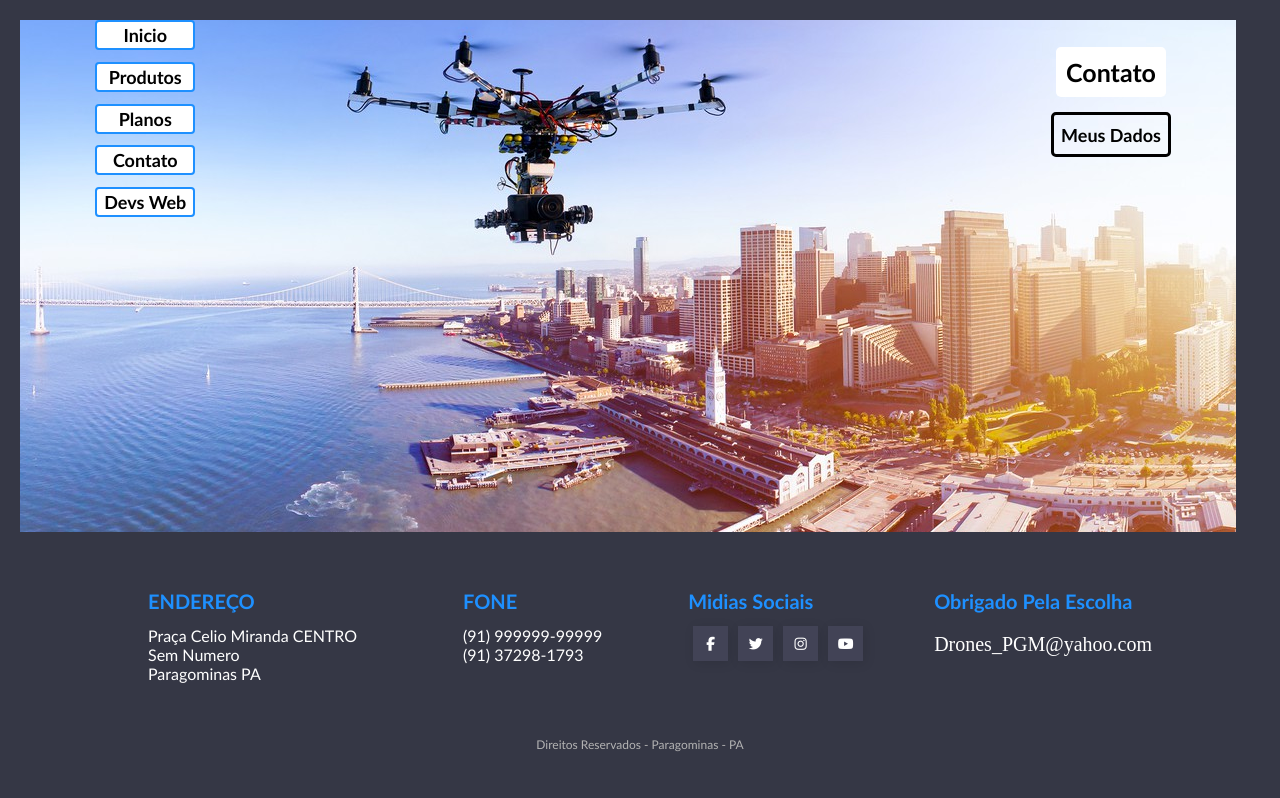
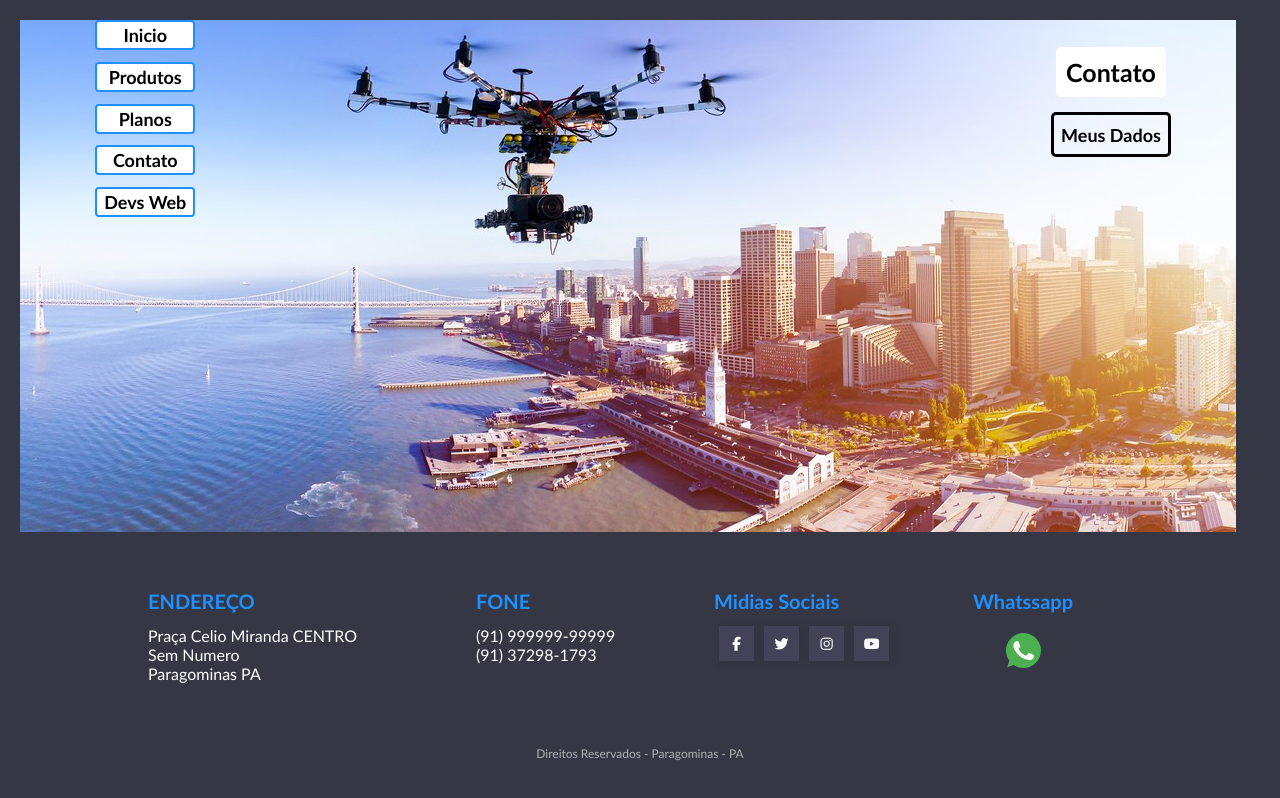
Before and after one commit to CarlosG2304/projeto-banco-de-dados, a website: page View/index-cont.html in a window 1280 px wide. Drawn offline with Linux system fonts and the light colour scheme.

Commit message:
Ajuste whatspp

```diff
--- a/View/index-cont.html
+++ b/View/index-cont.html
@@ -82,15 +82,24 @@
 
             <!-- pesquisa -->
             <div class="search">
-                <h1>Obrigado Pela Escolha</h1>
-                <p>Drones_PGM@yahoo.com</p>
+                <h1>Whatssapp</h1>
+                <p><a href="https://api.whatsapp.com/send?phone=5591999999999&text=Seja bem vindo a central de atendimento Drones Paragominas( FIP )"
+                        target="_blank">
+                        <svg enable-background="new 0 0 512 512" width="35" height="35" version="1.1"
+                            viewBox="0 0 512 512" xml:space="fixed" xmlns="http://www.w3.org/2000/svg">
+                            <path
+                                d="M256.064,0h-0.128l0,0C114.784,0,0,114.816,0,256c0,56,18.048,107.904,48.736,150.048l-31.904,95.104  l98.4-31.456C155.712,496.512,204,512,256.064,512C397.216,512,512,397.152,512,256S397.216,0,256.064,0z"
+                                fill="#4CAF50" />
+                            <path
+                                d="m405.02 361.5c-6.176 17.44-30.688 31.904-50.24 36.128-13.376 2.848-30.848 5.12-89.664-19.264-75.232-31.168-123.68-107.62-127.46-112.58-3.616-4.96-30.4-40.48-30.4-77.216s18.656-54.624 26.176-62.304c6.176-6.304 16.384-9.184 26.176-9.184 3.168 0 6.016 0.16 8.576 0.288 7.52 0.32 11.296 0.768 16.256 12.64 6.176 14.88 21.216 51.616 23.008 55.392 1.824 3.776 3.648 8.896 1.088 13.856-2.4 5.12-4.512 7.392-8.288 11.744s-7.36 7.68-11.136 12.352c-3.456 4.064-7.36 8.416-3.008 15.936 4.352 7.36 19.392 31.904 41.536 51.616 28.576 25.44 51.744 33.568 60.032 37.024 6.176 2.56 13.536 1.952 18.048-2.848 5.728-6.176 12.8-16.416 20-26.496 5.12-7.232 11.584-8.128 18.368-5.568 6.912 2.4 43.488 20.48 51.008 24.224 7.52 3.776 12.48 5.568 14.304 8.736 1.792 3.168 1.792 18.048-4.384 35.52z"
+                                fill="#FAFAFA" />
+                        </svg></p>
             </div>
         </div>
         <!-- fim do site -->
         <p class="copyright">Direitos Reservados - Paragominas - PA</p>
 
     </footer> <!-- fim do site -->
-
 </body>
 
 </html>
```
Also changed, not shown: View/index-produtos.html (+16 -6 lines), View/index.html (+62 -29 lines), View/index.planos.html (+16 -6 lines).
